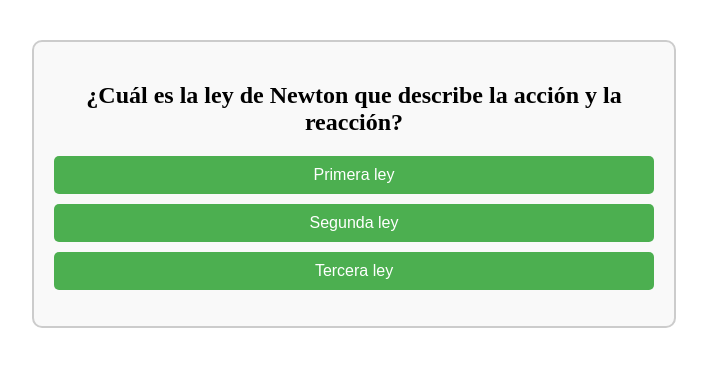
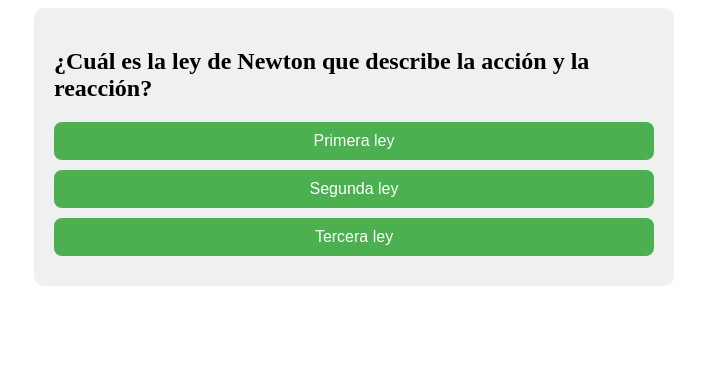
Before and after one commit to Lau230595/PW2-lab, an Angular app in the folder Lab09/science-quiz/science-quiz/: page /question/1 in a window 1280 px wide. Shown: the top 366 px of the page, without its empty margins (286-993 px from the left). Built offline with nearby package versions, Linux system fonts and the light colour scheme.

Commit message:
modificacion final de todos los documentos para realizar el jeugo

```diff
--- a/Lab09/science-quiz/science-quiz/src/app/app.ts
+++ b/Lab09/science-quiz/science-quiz/src/app/app.ts
@@ -1,11 +1,10 @@
 import { Component } from '@angular/core';
-import { RouterModule } from '@angular/router';
+import { RouterOutlet } from '@angular/router';
 
 @Component({
   standalone: true,
   selector: 'app-root',
-  templateUrl: './app.html',
-  styleUrls: ['./app.css'],
-  imports: [RouterModule]
+  imports: [RouterOutlet],
+  template: `<router-outlet></router-outlet>`
 })
 export class AppComponent {}
--- a/Lab09/science-quiz/science-quiz/src/app/home/home.html
+++ b/Lab09/science-quiz/science-quiz/src/app/home/home.html
@@ -1,5 +1,5 @@
-<div style="text-align: center; margin-top: 50px;">
+<div class="card">
   <h1>🧠 Bienvenida al Quiz de Ciencia</h1>
   <p>Responde correctamente las preguntas para acumular puntos.</p>
-  <button routerLink="/question/0">¡Comenzar!</button>
+  <button (click)="startGame()">Iniciar juego</button>
 </div>
--- a/Lab09/science-quiz/science-quiz/src/app/home/home.ts
+++ b/Lab09/science-quiz/science-quiz/src/app/home/home.ts
@@ -1,11 +1,18 @@
 import { Component } from '@angular/core';
-import { RouterModule } from '@angular/router';
+import { Router } from '@angular/router';
+import { CommonModule } from '@angular/common';
 
 @Component({
   standalone: true,
   selector: 'app-home',
   templateUrl: './home.html',
   styleUrls: ['./home.css'],
-  imports: [RouterModule]
+  imports: [CommonModule]
 })
-export class HomeComponent {}
+export class HomeComponent {
+  constructor(private router: Router) {}
+
+  startGame() {
+    this.router.navigate(['/question', 0]);
+  }
+}
--- a/Lab09/science-quiz/science-quiz/src/app/question-service.ts
+++ b/Lab09/science-quiz/science-quiz/src/app/question-service.ts
@@ -17,8 +17,16 @@ export class QuestionService {
     { question: '¿Qué órgano filtra la sangre y elimina desechos?', options: ['Riñón', 'Hígado', 'Pulmón'], correctAnswer: 'Riñón' },
     { question: '¿Quién descubrió la ley de la gravitación universal?', options: ['Einstein', 'Newton', 'Galileo'], correctAnswer: 'Newton' }
   ];
+  public score = 0;
 
   getQuestions() {
     return this.questions;
   }
+  resetScore() {
+    this.score = 0;
+  }
+
+  incrementScore() {
+    this.score++;
+  }
 }
--- a/Lab09/science-quiz/science-quiz/src/app/question/question.css
+++ b/Lab09/science-quiz/science-quiz/src/app/question/question.css
@@ -1,29 +1,30 @@
-.question-card {
+.card {
+  padding: 20px;
+  background: #f0f0f0;
+  border-radius: 10px;
   max-width: 600px;
-  margin: 40px auto;
-  padding: 20px;
-  border: 2px solid #ccc;
-  border-radius: 10px;
-  background: #f9f9f9;
+  margin: auto;
 }
 
 h2 {
-  text-align: center;
+  font-size: 24px;
+  margin-bottom: 20px;
 }
 
-ul {
-  list-style-type: none;
-  padding: 0;
-}
-
-button {
+.options button {
   display: block;
   width: 100%;
-  margin: 10px 0;
   padding: 10px;
-  font-size: 16px;
+  margin-bottom: 10px;
   background-color: #4CAF50;
   color: white;
   border: none;
-  border-radius: 5px;
+  border-radius: 8px;
+  font-size: 16px;
+  cursor: pointer;
+  transition: background-color 0.3s ease;
 }
+
+.options button:hover {
+  background-color: #388e3c;
+}
--- a/Lab09/science-quiz/science-quiz/src/app/question/question.html
+++ b/Lab09/science-quiz/science-quiz/src/app/question/question.html
@@ -1,8 +1,11 @@
-<div class="question-card">
+<div class="card">
   <h2>{{ currentQuestion?.question }}</h2>
-  <ul>
-    <li *ngFor="let option of currentQuestion?.options">
-      <button (click)="checkAnswer(option)">{{ option }}</button>
-    </li>
-  </ul>
+
+  <div class="options">
+    <button
+      *ngFor="let option of currentQuestion?.options"
+      (click)="checkAnswer(option)">
+      {{ option }}
+    </button>
+  </div>
 </div>
--- a/Lab09/science-quiz/science-quiz/src/app/question/question.ts
+++ b/Lab09/science-quiz/science-quiz/src/app/question/question.ts
@@ -13,7 +13,6 @@ import { QuestionService } from '../question-service';
 export class QuestionComponent implements OnInit {
   currentQuestion: any;
   currentIndex: number = 0;
-  score: number = 0;
 
   constructor(
     private route: ActivatedRoute,
@@ -21,14 +20,16 @@ export class QuestionComponent implements OnInit {
     private qService: QuestionService
   ) {}
 
-  ngOnInit(): void {
-    this.currentIndex = +this.route.snapshot.paramMap.get('id')!;
+ngOnInit(): void {
+  this.route.paramMap.subscribe(params => {
+    this.currentIndex = +params.get('id')!;
     this.currentQuestion = this.qService.getQuestions()[this.currentIndex];
-  }
+  });
+}
 
   checkAnswer(option: string): void {
     if (option === this.currentQuestion.correctAnswer) {
-      this.score++;
+      this.qService.incrementScore();
     }
 
     const nextIndex = this.currentIndex + 1;
@@ -38,8 +39,9 @@ export class QuestionComponent implements OnInit {
       this.router.navigate(['/question', nextIndex]);
     } else {
       this.router.navigate(['/results'], {
-        state: { score: this.score }
+        state: { score: this.qService.score }
       });
+      this.qService.resetScore();
     }
   }
 }
--- a/Lab09/science-quiz/science-quiz/src/app/results/results.css
+++ b/Lab09/science-quiz/science-quiz/src/app/results/results.css
@@ -1,16 +1,28 @@
-.results-container {
+.card {
+  padding: 30px;
+  max-width: 500px;
+  margin: auto;
+  background-color: #f9f9f9;
+  border-radius: 10px;
+  box-shadow: 0 2px 8px rgba(0,0,0,0.1);
   text-align: center;
-  margin-top: 80px;
-  font-family: Arial, sans-serif;
+}
+
+h2 {
+  margin-bottom: 20px;
+  font-size: 28px;
 }
 
 button {
-  background-color: #336699;
+  padding: 10px 20px;
+  background-color: #4CAF50;
   color: white;
+  font-size: 16px;
   border: none;
-  padding: 10px 25px;
-  border-radius: 5px;
+  border-radius: 6px;
   cursor: pointer;
-  margin-top: 20px;
-  font-size: 16px;
 }
+
+button:hover {
+  background-color: #388e3c;
+}
--- a/Lab09/science-quiz/science-quiz/src/app/results/results.html
+++ b/Lab09/science-quiz/science-quiz/src/app/results/results.html
@@ -1,5 +1,5 @@
-<div class="results-container">
-  <h1>¡Juego terminado!</h1>
-  <p>Tu puntaje final es: <strong>{{ score }}</strong></p>
-  <button (click)="restart()">Volver al inicio</button>
+<div class="card">
+  <h2>¡Juego Terminado!</h2>
+  <p>Tu puntaje fue: <strong>{{ score }}</strong></p>
+  <button (click)="goHome()">Volver al inicio</button>
 </div>
--- a/Lab09/science-quiz/science-quiz/src/app/results/results.ts
+++ b/Lab09/science-quiz/science-quiz/src/app/results/results.ts
@@ -1,26 +1,24 @@
 import { Component } from '@angular/core';
+import { CommonModule } from '@angular/common';
 import { Router } from '@angular/router';
-import { CommonModule } from '@angular/common';
-import { RouterModule } from '@angular/router';
 
 @Component({
   standalone: true,
   selector: 'app-results',
   templateUrl: './results.html',
   styleUrls: ['./results.css'],
-  imports: [CommonModule, RouterModule]
+  imports: [CommonModule]
 })
 export class ResultsComponent {
   score: number = 0;
 
   constructor(private router: Router) {
     const nav = this.router.getCurrentNavigation();
-    if (nav?.extras?.state) {
-      this.score = nav.extras.state['score'] || 0;
-    }
+    const state = nav?.extras.state as { score: number };
+    this.score = state?.score ?? 0;
   }
 
-  restart(): void {
-    this.router.navigate(['/']);
+  goHome() {
+    this.router.navigate(['']);
   }
 }
```
Also changed, not shown: 2 other files (tests, documents, lock files or other folders).
